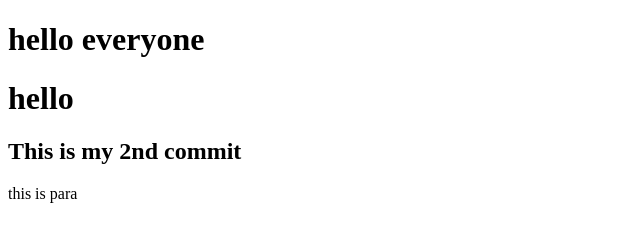
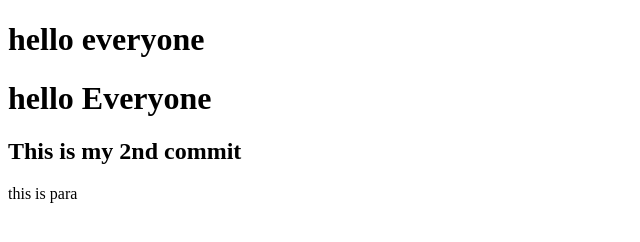
Before and after one commit to zneroravi/spade2, a plain HTML site: page index.html in a window 1280 px wide. Shown: the whole page, without its empty margins (0-640 px from the left). Drawn offline with Linux system fonts and the light colour scheme.

Commit message:
Update index.html

```diff
--- a/index.html
+++ b/index.html
@@ -5,7 +5,7 @@
 </head>
 <body>
 <h1>hello everyone</h1>
-	<h1>hello</h1>
+	<h1>hello Everyone</h1>
 <h2>This is my 2nd commit</h2>
 <p>this is para</p>
 </body>
```
